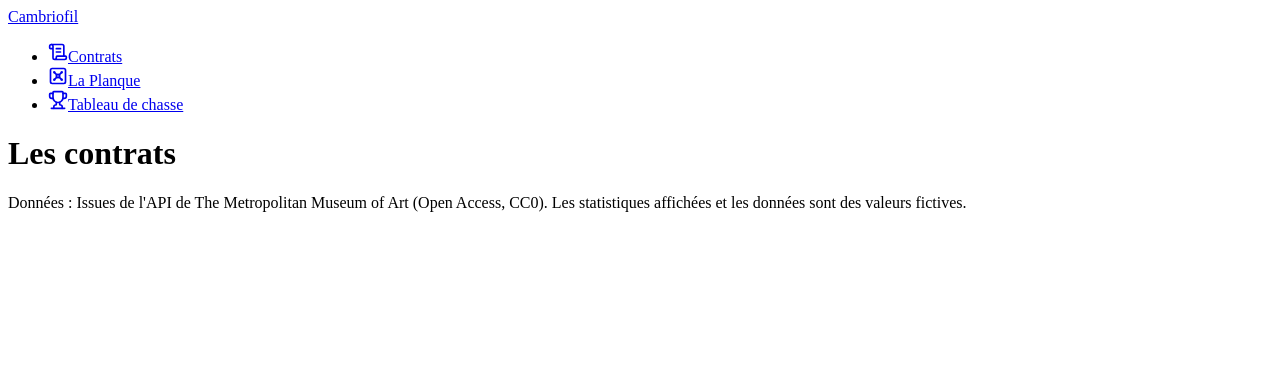
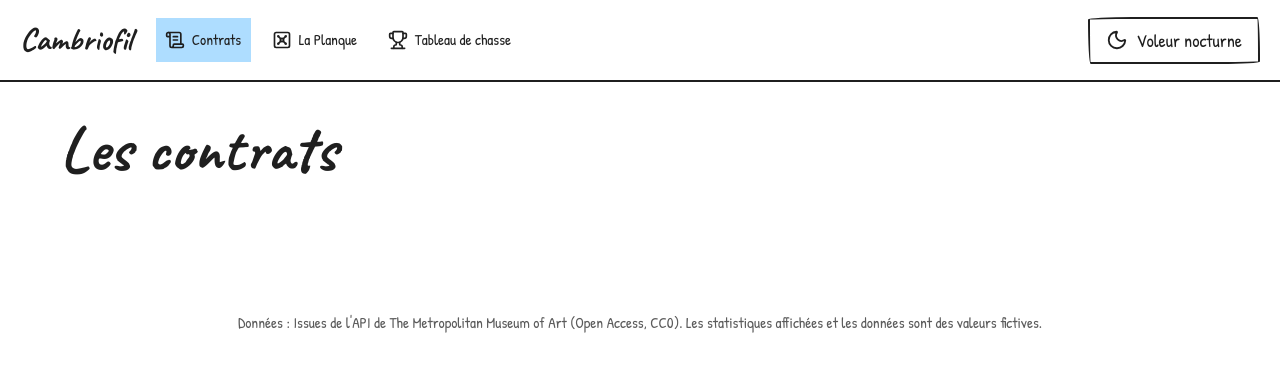
Before and after one commit to IMT-MarinaC/s5_clientslegers_cambriofil, a React (Vite) app: page / in a window 1280 px wide. Shown: the top 372 px of the page. Built offline with nearby package versions, Linux system fonts and the light colour scheme.

Commit message:
✨feat: desiiiiign

```diff
--- a/index.html
+++ b/index.html
@@ -1,12 +1,24 @@
 <!doctype html>
-<html lang="en">
+<html lang="fr">
 <head>
   <meta charset="UTF-8" />
-    <link rel="icon" type="image/svg+xml" href="/favicon.svg" />
   <meta name="viewport" content="width=device-width, initial-scale=1.0" />
-    <title>cambriofil</title>
+  <title>Cambriofil — le carnet du cambrioleur</title>
+  <link rel="preconnect" href="https://fonts.googleapis.com" />
+  <link rel="preconnect" href="https://fonts.gstatic.com" crossorigin />
+  <link
+          href="https://fonts.googleapis.com/css2?family=Caveat:wght@500;700&family=Courier+Prime:wght@400;700&family=Patrick+Hand&display=swap"
+          rel="stylesheet"
+  />
 </head>
 <body>
+<!-- Filtre qui fait "trembler" les traits, utilisé en CSS avec filter: url(#crayon) -->
+<svg width="0" height="0" style="position: absolute" aria-hidden="true">
+  <filter id="crayon">
+    <feTurbulence type="fractalNoise" baseFrequency="0.03" numOctaves="2" seed="3" result="noise" />
+    <feDisplacementMap in="SourceGraphic" in2="noise" scale="3" />
+  </filter>
+</svg>
 <div id="root"></div>
 <script type="module" src="/src/main.tsx"></script>
 </body>
--- a/src/components/layout/Header.tsx
+++ b/src/components/layout/Header.tsx
@@ -1,5 +1,6 @@
 import { NavLink } from 'react-router';
 import { ScrollText, Trophy, Vault, type LucideIcon } from 'lucide-react';
+import ThemeToggle from './ThemeToggle';
 
 const NAV_LINKS: { to: string; label: string; Icon: LucideIcon }[] = [
     { to: '/', label: 'Contrats', Icon: ScrollText },
@@ -26,6 +27,7 @@ export default function Header() {
                     ))}
                 </ul>
             </nav>
+            <ThemeToggle />
         </header>
     );
 }
--- /dev/null
+++ b/src/components/layout/ThemeToggle.tsx
@@ -0,0 +1,16 @@
+import { Moon, Sun } from 'lucide-react';
+import { useTheme } from '../../hooks/useTheme';
+
+export default function ThemeToggle() {
+    const { theme, toggleTheme } = useTheme();
+    const isDark = theme === 'dark';
+    const label = isDark ? 'Passer en voleur diurne' : 'Passer en voleur nocturne';
+    const Icon = isDark ? Sun : Moon;
+
+    return (
+        <button type="button" className="btn theme-toggle" onClick={toggleTheme} aria-label={label} title={label}>
+            <Icon aria-hidden="true" size={22} />
+            <span className="theme-toggle__text">{isDark ? 'Voleur diurne' : 'Voleur nocturne'}</span>
+        </button>
+    );
+}
--- /dev/null
+++ b/src/hooks/useLocalStorage.ts
@@ -0,0 +1,20 @@
+import { useEffect, useState } from 'react';
+
+function readStorage<T>(key: string, fallback: T): T {
+    try {
+        const stored = localStorage.getItem(key);
+        return stored !== null ? (JSON.parse(stored) as T) : fallback;
+    } catch {
+        return fallback;
+    }
+}
+
+export function useLocalStorage<T>(key: string, initialValue: T) {
+    const [value, setValue] = useState<T>(() => readStorage(key, initialValue));
+
+    useEffect(() => {
+        localStorage.setItem(key, JSON.stringify(value));
+    }, [key, value]);
+
+    return [value, setValue] as const;
+}
--- /dev/null
+++ b/src/hooks/useTheme.ts
@@ -0,0 +1,19 @@
+import { useEffect } from 'react';
+import { useLocalStorage } from './useLocalStorage';
+
+export type Theme = 'light' | 'dark';
+
+const systemTheme = (): Theme =>
+    window.matchMedia('(prefers-color-scheme: dark)').matches ? 'dark' : 'light';
+
+export function useTheme() {
+    const [theme, setTheme] = useLocalStorage<Theme>('theme', systemTheme());
+
+    useEffect(() => {
+        document.documentElement.dataset.theme = theme;
+    }, [theme]);
+
+    const toggleTheme = () => setTheme((current) => (current === 'light' ? 'dark' : 'light'));
+
+    return { theme, toggleTheme };
+}
--- a/src/main.tsx
+++ b/src/main.tsx
@@ -2,6 +2,7 @@ import {StrictMode} from 'react'
 import {createRoot} from 'react-dom/client'
 import {BrowserRouter} from "react-router";
 import App from './App';
+import './styles/global.css';
 
 createRoot(document.getElementById('root')!).render(
     <StrictMode>
--- /dev/null
+++ b/src/styles/global.css
@@ -0,0 +1,177 @@
+@import './theme.css';
+@import './sketch.css';
+
+*, *::before, *::after {
+    box-sizing: border-box;
+}
+
+body {
+    margin: 0;
+    background: var(--paper);
+    color: var(--ink);
+    font-family: var(--font-ui), serif;
+    font-size: 1.0625rem;
+    line-height: 1.5;
+    transition: background-color 0.2s, color 0.2s;
+}
+
+h1, h2, h3 {
+    font-family: var(--font-hand), serif;
+    font-weight: 700;
+    line-height: 1.1;
+    margin: 0 0 0.5em;
+}
+
+h1 {
+    font-size: clamp(2.5rem, 9vw, 4rem);
+}
+
+h2 {
+    font-size: clamp(1.8rem, 6vw, 2.25rem);
+}
+
+a {
+    color: inherit;
+}
+
+img {
+    display: block;
+    max-width: 100%;
+}
+
+.container {
+    max-width: 1200px;
+    margin: 0 auto;
+    padding: 1.5rem 1.125rem 3rem;
+}
+.typewriter {
+    font-family: var(--font-typewriter), serif;
+}
+.muted {
+    color: var(--ink-soft);
+}
+.grid {
+    display: grid;
+    grid-template-columns: 1fr;
+    gap: 2rem;
+}
+
+/**** header mobile : logo à gauche, icône de thème en haut à droite, 3 onglets avec icônes en dessous ****/
+.header {
+    display: grid;
+    grid-template-columns: 1fr auto;
+    grid-template-areas: 'logo toggle' 'menu menu';
+    align-items: center;
+    gap: 0.25rem 0.75rem;
+    padding: 0.625rem 0.875rem 0 1.125rem;
+    border-bottom: var(--stroke) solid var(--ink);
+}
+.header__logo {
+    grid-area: logo;
+    font-family: var(--font-hand), serif;
+    font-size: 2rem;
+    font-weight: 700;
+    text-decoration: none;
+}
+
+.header__menu {
+    grid-area: menu;
+}
+
+.header__nav {
+    display: grid;
+    grid-template-columns: repeat(3, minmax(0, 1fr));
+    margin: 0;
+    padding: 0;
+    list-style: none;
+}
+
+.nav-link {
+    display: flex;
+    flex-direction: column;
+    align-items: center;
+    justify-content: center;
+    gap: 0.15rem;
+    min-height: 58px;
+    padding: 0.25rem;
+    font-size: 0.95rem;
+    line-height: 1.2;
+    text-align: center;
+    text-decoration: none;
+    border-bottom: 3px solid transparent;
+}
+
+.nav-link--active {
+    background: var(--highlighter);
+    border-bottom-color: var(--ink);
+}
+
+.theme-toggle {
+    grid-area: toggle;
+    width: 48px;
+    height: 48px;
+    padding: 0;
+}
+
+.theme-toggle__text {
+    display: none;
+}
+
+.footer {
+    padding: 2rem 1rem;
+    color: var(--ink-soft);
+    font-size: 0.95rem;
+    text-align: center;
+}
+
+:focus-visible {
+    outline: 3px dashed var(--red-pencil);
+    outline-offset: 4px;
+}
+
+@media (min-width: 640px) {
+    .grid {
+        grid-template-columns: repeat(auto-fill, minmax(240px, 1fr));
+    }
+}
+
+@media (min-width: 900px) {
+    body {
+        font-size: 1.125rem;
+    }
+    .container {
+        padding: 2rem 1.25rem 4rem;
+    }
+    .header {
+        grid-template-columns: auto 1fr auto;
+        grid-template-areas: 'logo menu toggle';
+        gap: 1.5rem;
+        padding: 1rem 1.25rem;
+    }
+    .header__nav {
+        display: flex;
+        gap: 0.75rem;
+    }
+    .nav-link {
+        flex-direction: row;
+        gap: 0.4rem;
+        min-height: 44px;
+        padding: 0 0.6rem;
+        border-bottom: none;
+    }
+    .theme-toggle {
+        width: auto;
+        height: auto;
+        padding: 0.5rem 1rem;
+    }
+    .theme-toggle__text {
+        display: inline;
+    }
+}
+
+@media (prefers-reduced-motion: reduce) {
+    *, *::before, *::after {
+        transition: none !important;
+        animation: none !important;
+    }
+}
--- /dev/null
+++ b/src/styles/sketch.css
@@ -0,0 +1,150 @@
+/**** les encadrés dessiné à la main ****/
+.sketch {
+    position: relative;
+    padding: 1.25rem;
+    background: var(--paper);
+    border: var(--stroke) solid var(--ink);
+    border-radius: var(--radius-sketch);
+    rotate: var(--tilt, 0deg);
+    transition: rotate 0.2s, translate 0.2s, box-shadow 0.2s;
+}
+
+/**** 2e trait, décalé et tremblant effet dédoublage/repassage sur les traits ****/
+.sketch::before {
+    content: '';
+    position: absolute;
+    inset: -4px -3px -2px -5px;
+    border: 1px solid var(--ink);
+    border-radius: var(--radius-sketch-alt);
+    opacity: 0.55;
+    filter: url(#crayon);
+    pointer-events: none;
+}
+
+/**** Petit trait qui dépasse du coin ****/
+.sketch--overshoot::after {
+    content: '';
+    position: absolute;
+    top: -7px;
+    left: -14px;
+    width: 38px;
+    height: var(--stroke);
+    background: var(--ink);
+    border-radius: 2px;
+    rotate: -8deg;
+    pointer-events: none;
+}
+
+/**** Cartes un peu de travers, seulement quand il y a de la place ****/
+@media (min-width: 640px) {
+    .sketch:nth-child(3n + 1) {
+        --tilt: -0.4deg;
+    }
+    .sketch:nth-child(3n + 2) {
+        --tilt: 0.3deg;
+    }
+    .sketch:nth-child(3n) {
+        --tilt: -0.15deg;
+    }
+}
+
+/**** Carte cliquable : se redresse avec une ombre dessinée (au clavier toujours, à la souris si elle existe) ****/
+.sketch--interactive:focus-within {
+    rotate: 0deg;
+    translate: -2px -2px;
+    box-shadow: 4px 4px 0 var(--ink);
+}
+
+@media (hover: hover) {
+    .sketch--interactive:hover {
+        rotate: 0deg;
+        translate: -2px -2px;
+        box-shadow: 4px 4px 0 var(--ink);
+    }
+    .sketch--interactive:hover .surveillance-photo {
+        filter: none;
+    }
+}
+
+/**** Morceau de scotch sur les photos ****/
+.tape {
+    position: relative;
+}
+
+.tape::before {
+    content: '';
+    position: absolute;
+    top: -10px;
+    left: 50%;
+    width: 72px;
+    height: 22px;
+    translate: -50% 0;
+    rotate: -3deg;
+    background: rgba(200, 200, 190, 0.6);
+    z-index: 1;
+}
+
+/**** Photo de surveillance : noir et blanc, couleur au survol ou au focus ****/
+.surveillance-photo {
+    filter: grayscale(1) contrast(1.1);
+    transition: filter 0.3s;
+}
+
+.sketch--interactive:focus-within .surveillance-photo {
+    filter: none;
+}
+
+/**** Surligneur ****/
+.highlight {
+    background: linear-gradient(104deg, transparent 1%, var(--highlighter) 3%, var(--highlighter) 97%, transparent 99%);
+    padding: 0 0.2em;
+}
+
+/**** Boutons ****/
+.btn {
+    display: inline-flex;
+    align-items: center;
+    justify-content: center;
+    gap: 0.5rem;
+    min-height: 44px;
+    padding: 0.5rem 1.25rem;
+    font: inherit;
+    color: var(--ink);
+    text-decoration: none;
+    background: var(--paper);
+    border: var(--stroke) solid var(--ink);
+    border-radius: var(--radius-sketch);
+    cursor: pointer;
+}
+
+.btn--primary {
+    box-shadow: 3px 3px 0 var(--ink);
+}
+
+.btn:disabled {
+    opacity: 0.5;
+    cursor: not-allowed;
+}
+
+@media (hover: hover) {
+    .btn:hover {
+        background: var(--highlighter);
+    }
+}
+
+/**** Champs de formulaire : simple trait souligné ****/
+.field {
+    display: flex;
+    flex-direction: column;
+    gap: 0.25rem;
+}
+
+.input {
+    min-height: 44px;
+    padding: 0.4rem 0.2rem;
+    font: inherit;
+    color: var(--ink);
+    background: var(--paper);
+    border: none;
+    border-bottom: var(--stroke) solid var(--ink);
+}
--- /dev/null
+++ b/src/styles/theme.css
@@ -0,0 +1,23 @@
+:root {
+    --paper: #ffffff;
+    --ink: #1f1f1f;
+    --ink-soft: #5b5b5b;
+    --red-pencil: #c8102e;
+    --highlighter: #aeddff;
+    --stroke: 2px;
+    --radius-sketch: 255px 15px 225px 15px / 15px 225px 15px 255px;
+    --radius-sketch-alt: 15px 225px 15px 255px / 255px 15px 225px 15px;
+    --font-hand: 'Caveat', cursive;
+    --font-ui: 'Patrick Hand', 'Comic Sans MS', cursive;
+    --font-typewriter: 'Courier Prime', 'Courier New', monospace;
+    color-scheme: light;
+}
+
+[data-theme='dark'] {
+    --paper: #16171a;
+    --ink: #f2f0e9;
+    --ink-soft: #a8a6a0;
+    --red-pencil: #ff6b6b;
+    --highlighter: rgb(0 127 210);
+    color-scheme: dark;
+}
```
Lines whose indentation alone changed are shown as unchanged.
